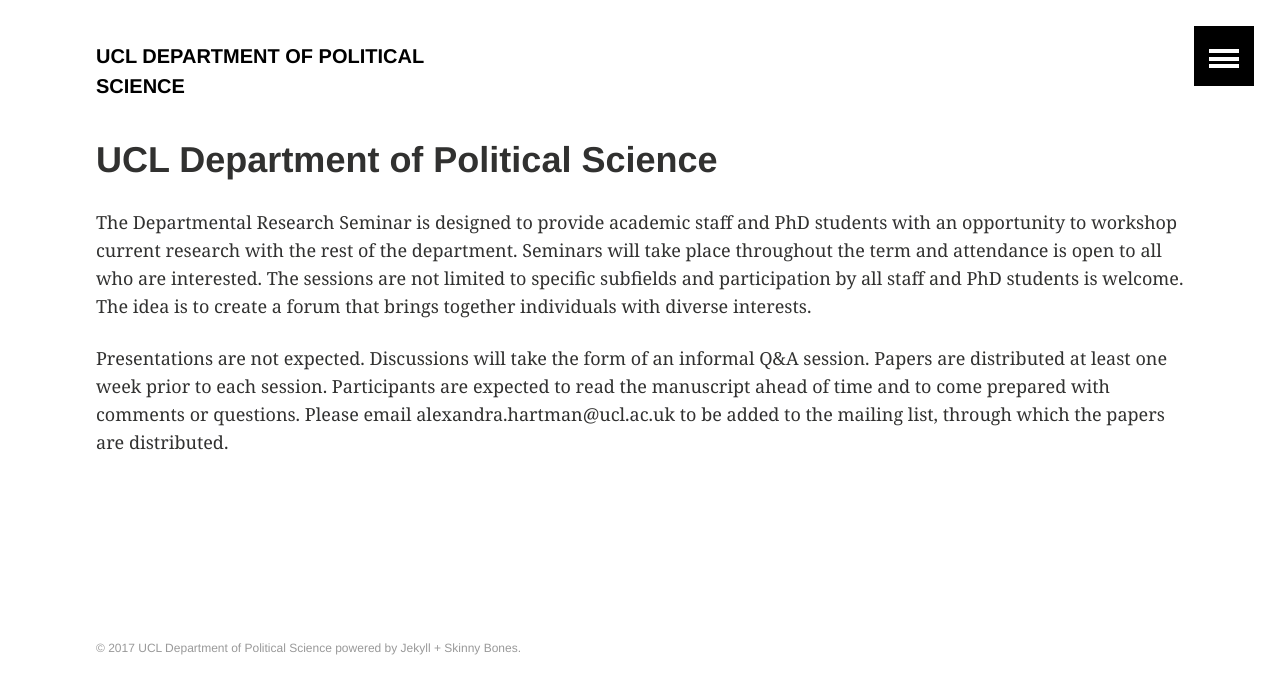
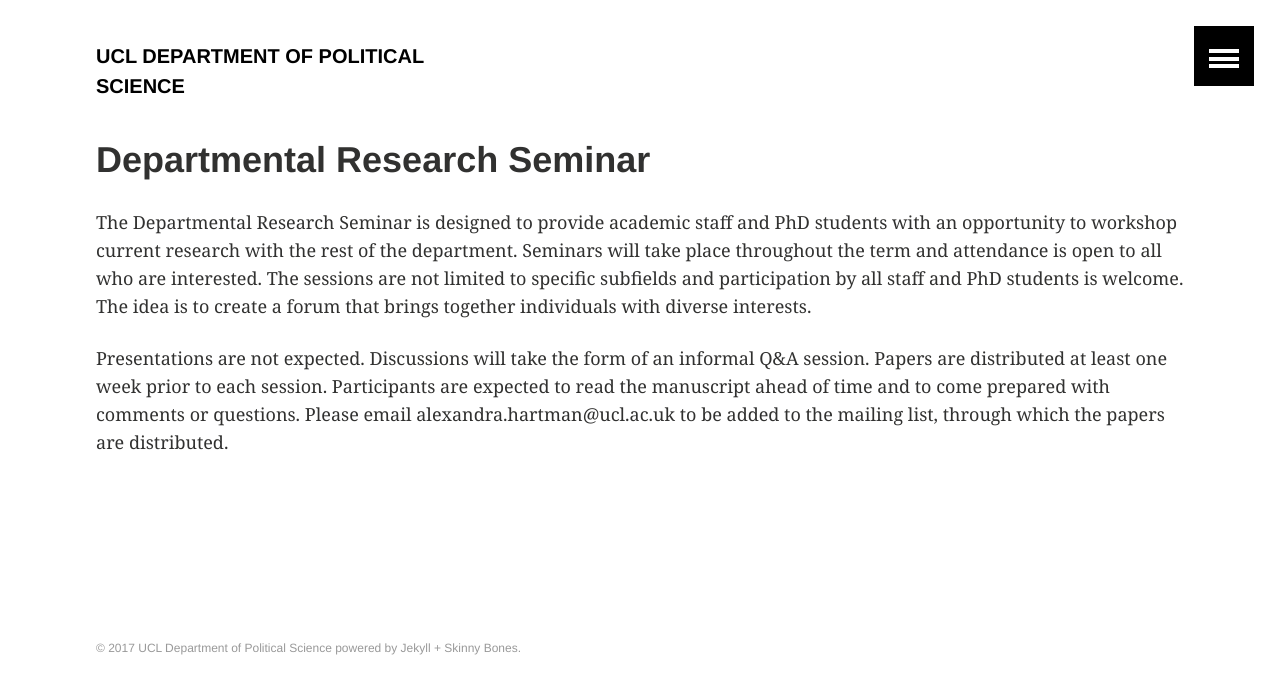
Before and after one commit to phischroeder/drs_page, a Jekyll site: the page built from index.md, in a window 1280 px wide. Shown: the top 694 px of the page. Built offline with Jekyll 4.4.1, drawn with Linux system fonts in a browser that asks for light colours.

Commit message:
Update index.md

```diff
--- a/index.md
+++ b/index.md
@@ -1,7 +1,7 @@
 ---
 layout: archive
 permalink: /
-title: "UCL Department of Political Science"
+title: "Departmental Research Seminar"
 ---
 
 <div class="tiles">
```
